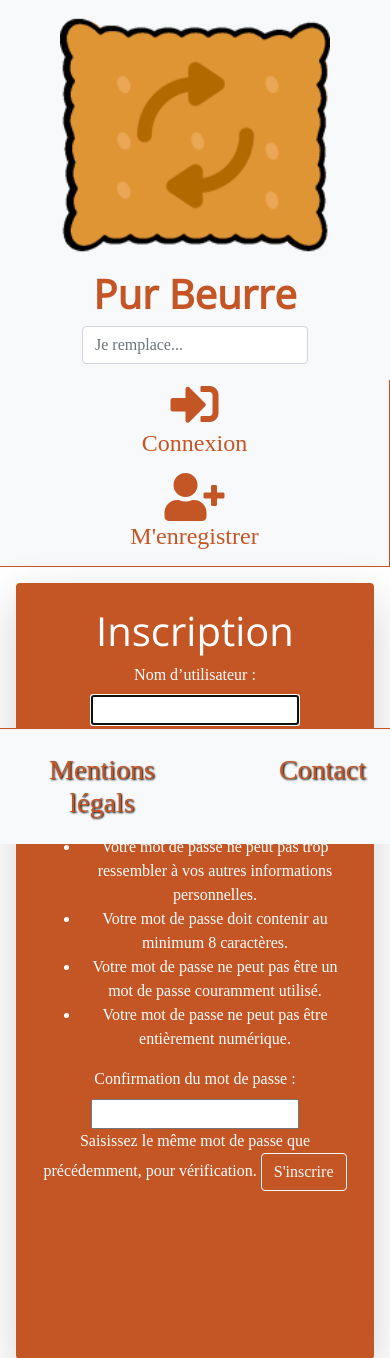
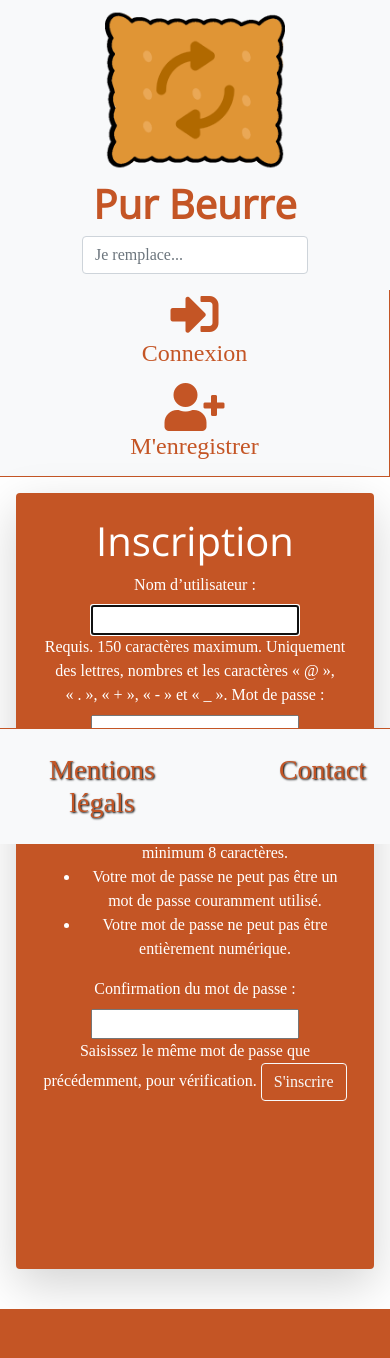
Before and after one commit to Wanbli83470/P8_ESTIVAL_THOMAS, a Django app: page /register in a window 390 px wide. Shown: the top 1358 px of the page. After the commit the page ends 1309 px from the top, so only its background shows below. Run offline with Django 3.2, Linux system fonts and the light colour scheme; some libraries are stand-ins or nearby versions; some web fonts are replaced.

Commit message:
Amélioration responsive

```diff
--- a/P8/static/P8/script.js
+++ b/P8/static/P8/script.js
@@ -2,4 +2,27 @@ $(document).ready(function(){
     $("#footer").click(function(){
         alert("La detection Jquery fonctionne");
     });
+
+    $("#icône_accueil").mouseover(function(){
+        $("#icône_accueil").addClass("mr-3");
+    });
+
+    $("#icône_accueil").mouseleave(function(){
+        $("#icône_accueil").removeClass("mr-3");
+    });
+
+//    Responsive
+var width = document.body.clientWidth;
+console.log(width)
+
+if (width < 500) {
+console.log("plus petit que 1000");
+$("#img_icône_accueil").css("width", "50%");
+$("#ns").removeClass("w-25");
+$("#ns").addClass("w-50");
+$("#food_details").removeClass("w-50");
+$("#food_details").addClass("w-100");
+}
+else {
+console.log("plus grand que 1000")}
 });
--- a/P8/templates/P8/base.html
+++ b/P8/templates/P8/base.html
@@ -31,9 +31,9 @@
   <div class="row h-100 bg-light border-bottom border-{{ var_color }} justify-content-center align-items-center">
 
     <!-- Logo Pur Beurre -->
-    <div class="col-md-1 col-xs-4 align-self-center text-center">
+    <div id="icône_accueil" class="col-md-1 col-xs-4 align-self-center text-center">
       <a href="{% url 'accueil' %}">
-        <img width="75%" src="{% static 'P8/images/logo.png' %}" alt="Mon image" />
+        <img id="img_icône_accueil" width="75%" src="{% static 'P8/images/logo.png' %}" alt="Mon image" />
       </a>
     </div>
 
--- a/Pur_Beurre/settings.py
+++ b/Pur_Beurre/settings.py
@@ -24,7 +24,7 @@ BASE_DIR = os.path.dirname(os.path.dirname(os.path.abspath(__file__)))
 SECRET_KEY = '@!!xzi7))avtfcxk44g4^xsoad*c++ex-z2em#6dxpsqywlv-='
 
 # SECURITY WARNING: don't run with debug turned on in production!
-DEBUG = False
+DEBUG = True
 
 ALLOWED_HOSTS = ['127.0.0.1', 'wanblipurbeurre.herokuapp.com']
 
```
Also changed, not shown: P8/templates/P8/food_details.html (+10 -7 lines), 1 other file.
